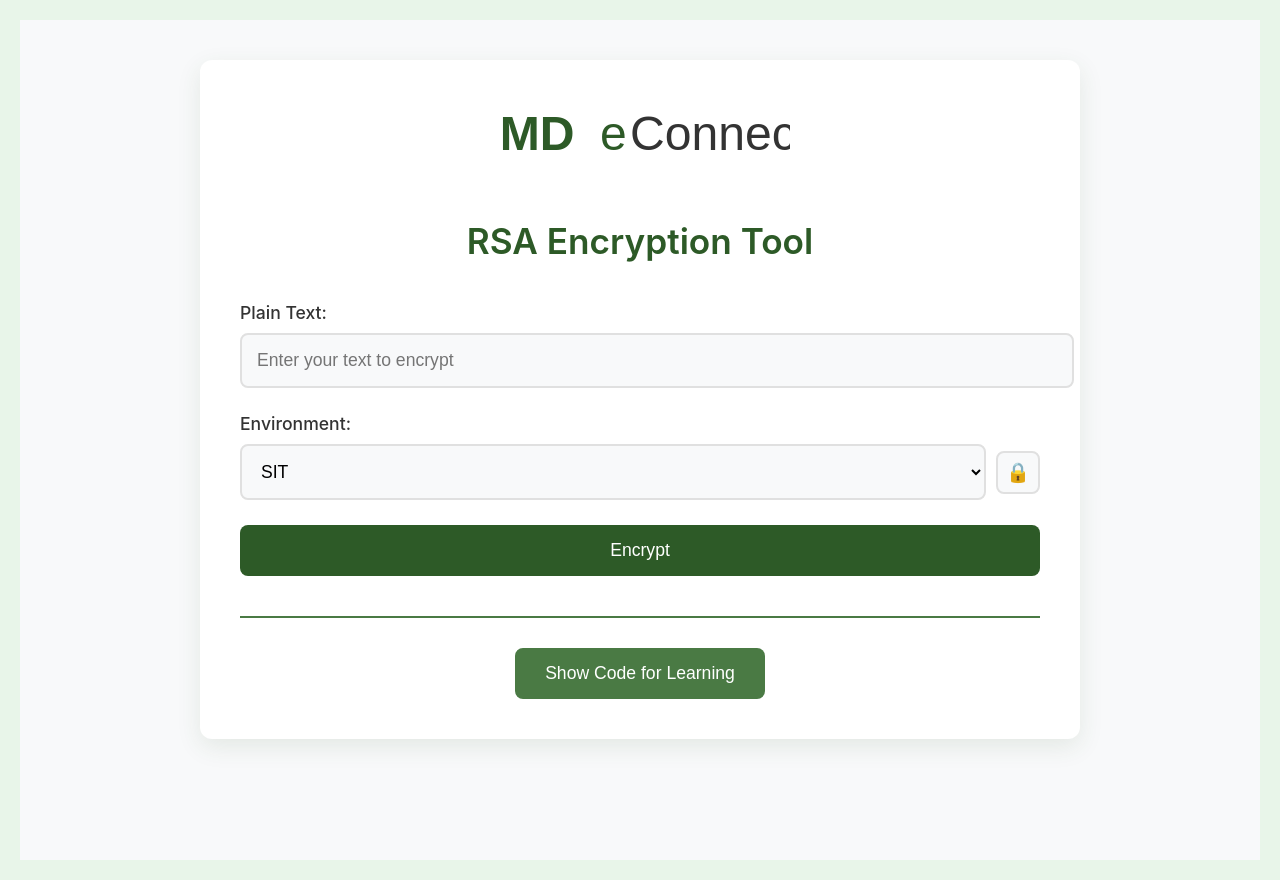
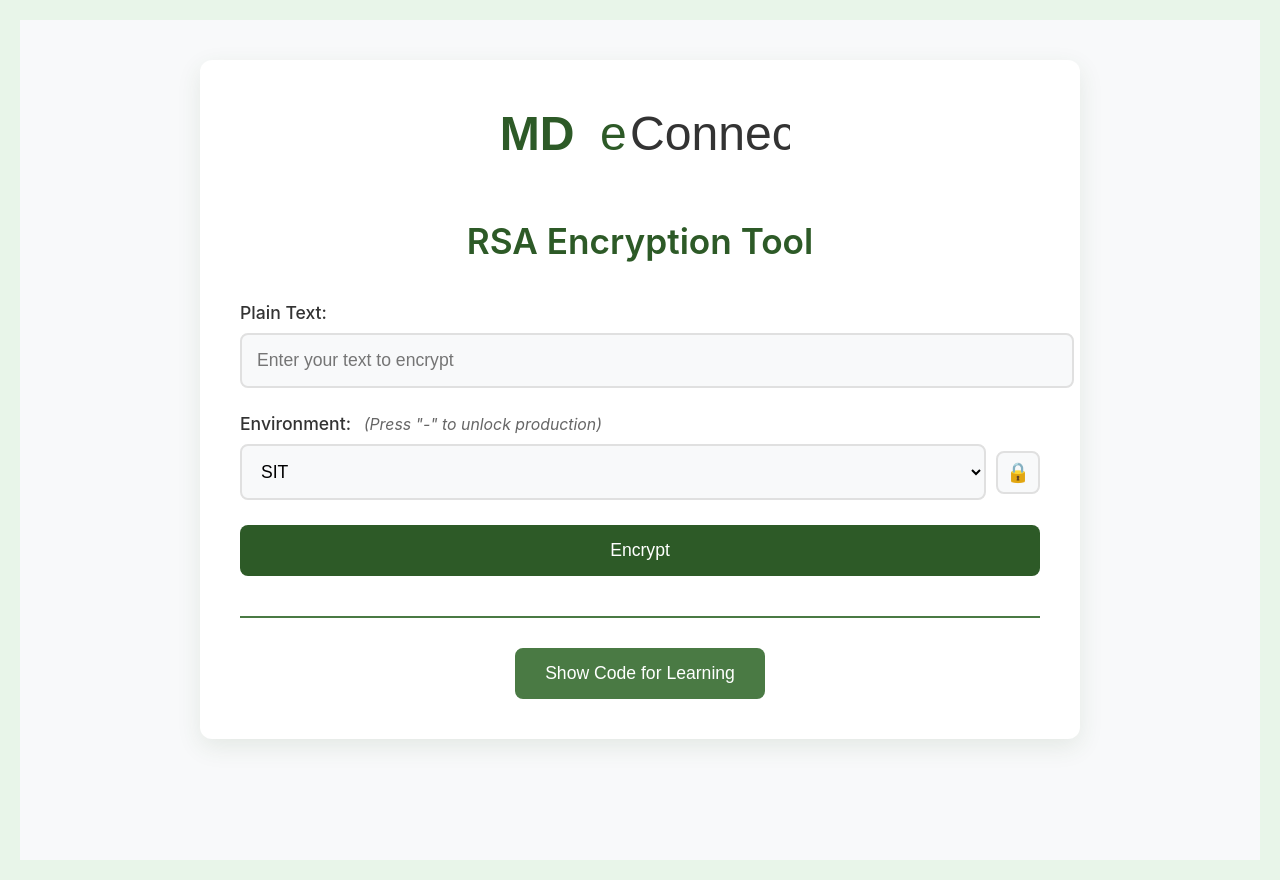
Before and after one commit to sunut/poc-encrypt-web, a React (Create React App) app: page / in a window 1280 px wide. Built offline with nearby package versions, Linux system fonts and the light colour scheme; the HTML template or start-up script is replaced by a standard one.

Commit message:
Add keyboard shortcut (-) to unlock production

```diff
--- a/src/components/RSAEncryption.css
+++ b/src/components/RSAEncryption.css
@@ -231,6 +231,20 @@ button:disabled {
     flex: 1;
 }
 
+.shortcut-hint {
+    font-size: 0.9em;
+    color: #666;
+    font-weight: normal;
+    margin-left: 8px;
+    font-style: italic;
+    animation: fadeIn 0.6s ease-out;
+}
+
+@keyframes blink {
+    0%, 100% { opacity: 1; }
+    50% { opacity: 0.5; }
+}
+
 .unlock-btn {
     background: none;
     border: none;
@@ -243,11 +257,22 @@ button:disabled {
     background-color: #f8f9fa;
     border: 2px solid #e0e0e0;
     border-radius: 8px;
+    position: relative;
 }
 
-.unlock-btn:hover {
-    transform: scale(1.1);
-    background-color: #e9ecef;
+.unlock-btn:not(.unlocked):hover::after {
+    content: 'Press "-"';
+    position: absolute;
+    bottom: -30px;
+    left: 50%;
+    transform: translateX(-50%);
+    background-color: #333;
+    color: white;
+    padding: 4px 8px;
+    border-radius: 4px;
+    font-size: 0.8em;
+    white-space: nowrap;
+    animation: fadeIn 0.3s ease-out;
 }
 
 .unlock-btn.unlocked {
--- a/src/components/RSAEncryption.js
+++ b/src/components/RSAEncryption.js
@@ -1,4 +1,4 @@
-import React, { useState } from 'react';
+import React, { useState, useEffect } from 'react';
 import './RSAEncryption.css';
 import logo from '../assets/logo.svg';
 
@@ -38,6 +38,20 @@ const RSAEncryption = () => {
     const [isLoading, setIsLoading] = useState(false);
     const [showCode, setShowCode] = useState(false);
     const [isProdUnlocked, setIsProdUnlocked] = useState(false);
+
+    // Add keyboard shortcut handler
+    useEffect(() => {
+        const handleKeyPress = (event) => {
+            if (event.key === '-' && !isProdUnlocked) {
+                toggleProdUnlock();
+            }
+        };
+
+        window.addEventListener('keydown', handleKeyPress);
+        return () => {
+            window.removeEventListener('keydown', handleKeyPress);
+        };
+    }, [isProdUnlocked]); // Add isProdUnlocked to dependency array
 
     // Function to parse PEM format public key
     const importPublicKey = async (pem) => {
@@ -128,7 +142,7 @@ const RSAEncryption = () => {
     const toggleProdUnlock = () => {
         if (!isProdUnlocked) {
             const confirmUnlock = window.confirm(
-                'Warning: You are about to unlock the Production environment. Are you sure you want to proceed?'
+                'Warning: You are about to unlock the Production environment.\nThis can be triggered using the "-" key.\nAre you sure you want to proceed?'
             );
             if (confirmUnlock) {
                 setIsProdUnlocked(true);
@@ -209,7 +223,9 @@ const RSAEncryption = () => {
                 </div>
                 <div className="form-group">
                     <div className="environment-container">
-                        <label htmlFor="environment">Environment:</label>
+                        <label htmlFor="environment">
+                            Environment: {!isProdUnlocked && <span className="shortcut-hint">(Press "-" to unlock production)</span>}
+                        </label>
                         <div className="environment-controls">
                             <select
                                 id="environment"
@@ -226,7 +242,7 @@ const RSAEncryption = () => {
                                 type="button"
                                 className={`unlock-btn ${isProdUnlocked ? 'unlocked' : ''}`}
                                 onClick={toggleProdUnlock}
-                                title={isProdUnlocked ? 'Lock Production' : 'Unlock Production'}
+                                title={isProdUnlocked ? 'Lock Production' : 'Unlock Production (or press "-")'}
                             >
                                 {isProdUnlocked ? '🔓' : '🔒'}
                             </button>
```
